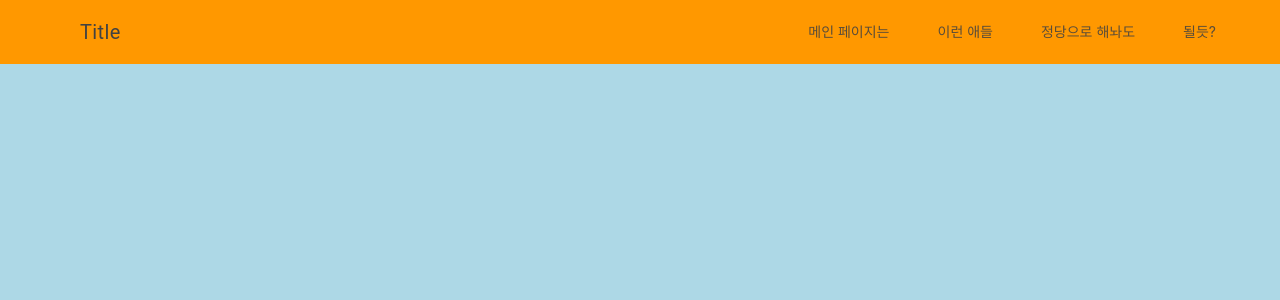
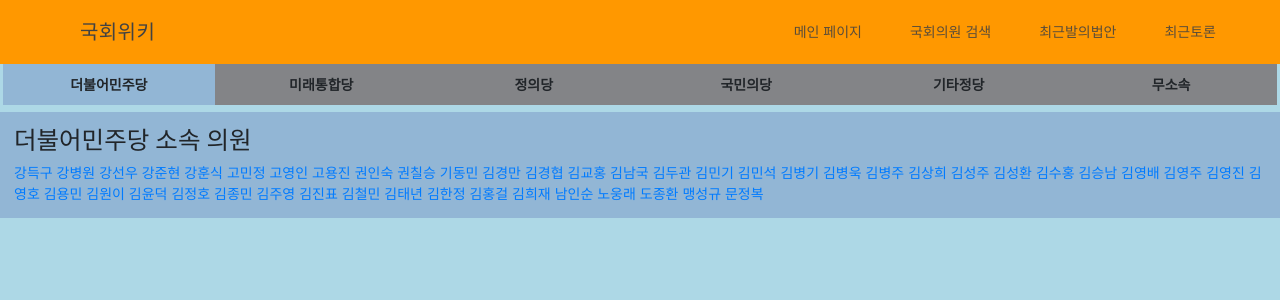
Before and after one commit to jangyeongjun/jungchiwiki, a Django app: page / in a window 1280 px wide. Shown: the top 300 px of the page. Run offline with Django 3.2, Linux system fonts and the light colour scheme; some libraries are stand-ins or nearby versions.

Commit message:
main.html complete

```diff
--- a/feedpage/static/feedpage/style.css
+++ b/feedpage/static/feedpage/style.css
@@ -1,3 +1,39 @@
 body  {
 	background-color:  lightblue;
 }
+.tabs {
+  display: flex;
+  flex-wrap: wrap;
+  justify-content: center;
+}
+.tabs label {
+  width:16.6%;
+  order: 1;
+  display: block;
+  padding:10px 0px;
+  text-align:center;
+  cursor: pointer;
+  background: #838487;
+  font-weight: bold;
+  transition: background ease 0.2s;
+
+}
+/*박스배경*/
+.tabs .tab {
+  order: 99;
+  flex-grow: 1;
+  width: 100%;
+  display: none;
+  padding: 1rem;
+  background: #92B6D5;
+}
+.tabs input[type="radio"] {
+  display: none;
+}
+/*탭 눌렀을때 컬러*/
+.tabs input[type="radio"]:checked + label {
+  background: #92B6D5;
+}
+.tabs input[type="radio"]:checked + label + .tab {
+  display: block;
+}
--- a/feedpage/templates/base.html
+++ b/feedpage/templates/base.html
@@ -5,7 +5,7 @@
 <html>
     <head>
         <meta charset="utf-8">
-        <title>snulion</title>
+        <title>국회위키</title>
         <link rel="stylesheet" href="https://fonts.googleapis.com/icon?family=Material+Icons">
         <link rel="stylesheet" href="https://code.getmdl.io/1.3.0/material.orange-amber.min.css">
         <link rel="stylesheet" href="https://stackpath.bootstrapcdn.com/bootstrap/4.5.0/css/bootstrap.min.css" integrity="sha384-9aIt2nRpC12Uk9gS9baDl411NQApFmC26EwAOH8WgZl5MYYxFfc+NcPb1dKGj7Sk" crossorigin="anonymous">
@@ -20,15 +20,15 @@
             <header class="mdl-layout__header mdl-layout__header--scroll">
                 <div class="mdl-layout__header-row">
                     <!-- Title -->
-                    <span class="mdl-layout-title">Title</span>
+                    <span class="mdl-layout-title">국회위키</span>
                     <!-- Add spacer, to align navigation to the right -->
                     <div class="mdl-layout-spacer"></div>
                     <!-- Navigation -->
                     <nav class="mdl-navigation">
-                        <a class="mdl-navigation__link" href="">메인 페이지는</a>
-                        <a class="mdl-navigation__link" href="">이런 애들</a>
-                        <a class="mdl-navigation__link" href="">정당으로 해놔도</a>
-                        <a class="mdl-navigation__link" href="">될듯?</a>
+                        <a class="mdl-navigation__link" href="">메인 페이지</a>
+                        <a class="mdl-navigation__link" href="">국회의원 검색</a>
+                        <a class="mdl-navigation__link" href="">최근발의법안</a>
+                        <a class="mdl-navigation__link" href="">최근토론</a>
                     </nav>
                 </div>
             </header>
@@ -42,7 +42,10 @@
                 </nav>
             </div>
             <main class="mdl-layout__content">
-                <div class="page-content"><!-- Your content goes here --></div>
+                <div class="page-content">
+                    {% block content %}
+                    {% endblock %}
+                </div>
             </main>
         </div>
     </body>
--- a/feedpage/templates/feedpage/main.html
+++ b/feedpage/templates/feedpage/main.html
@@ -1,6 +1,89 @@
 {% extends 'base.html' %}
 
 {% block content %}
-    <h>fdsfsdf</h>
-     <h>fdsfsdf</h>
+<div class="tabs">
+    <input type="radio" name="tabs" id="tabone" checked="checked">
+    <label for="tabone">더불어민주당</label>
+      <div class="tab">
+        <h3>더불어민주당 소속 의원</h3>
+        <a href="">강득구</a>
+        <a href="">강병원</a>
+        <a href="">강선우</a>
+        <a href="">강준현</a>
+        <a href="">강훈식</a>
+        <a href="">고민정</a>
+        <a href="">고영인</a>
+        <a href="">고용진</a>
+        <a href="">권인숙</a>
+        <a href="">권칠승</a>
+        <a href="">기동민</a>
+        <a href="">김경만</a>
+        <a href="">김경협</a>
+        <a href="">김교홍</a>
+        <a href="">김남국</a>
+        <a href="">김두관</a>
+        <a href="">김민기</a>
+        <a href="">김민석</a>
+        <a href="">김병기</a>
+        <a href="">김병욱</a>
+        <a href="">김병주</a>
+        <a href="">김상희</a>
+        <a href="">김성주</a>
+        <a href="">김성환</a>
+        <a href="">김수홍</a>
+        <a href="">김승남</a>
+        <a href="">김영배</a>
+        <a href="">김영주</a>
+        <a href="">김영진</a>
+        <a href="">김영호</a>
+        <a href="">김용민</a>
+        <a href="">김원이</a>
+        <a href="">김윤덕</a>
+        <a href="">김정호</a>
+        <a href="">김종민</a>
+        <a href="">김주영</a>
+        <a href="">김진표</a>
+        <a href="">김철민</a>
+        <a href="">김태년</a>
+        <a href="">김한정</a>
+        <a href="">김홍걸</a>
+        <a href="">김희재</a>
+        <a href="">남인순</a>
+        <a href="">노웅래</a>
+        <a href="">도종환</a>
+        <a href="">맹성규</a>
+        <a href="">문정복</a>
+
+      </div>
+    <input type="radio" name="tabs" id="tabtwo">
+    <label for="tabtwo">미래통합당</label>
+      <div class="tab">
+        <h3>미래통합당 소속 의원</h3>
+        <p>hello1</p>
+      </div>
+    <input type="radio" name="tabs" id="tabthree">
+    <label for="tabthree">정의당</label>
+      <div class="tab">
+        <h3>정의당 소속 의원</h3>
+        <p>hello1</p>
+      </div>
+    <input type="radio" name="tabs" id="tabfour">
+    <label for="tabfour">국민의당</label>
+      <div class="tab">
+        <h3>국민의당 소속 의원</h3>
+        <p>hello1</p>
+      </div>
+    <input type="radio" name="tabs" id="tabfive">
+    <label for="tabfive">기타정당</label>
+      <div class="tab">
+        <h3>기타정당 소속 의원</h3>
+        <p>hello1</p>
+      </div>
+    <input type="radio" name="tabs" id="tabsix">
+    <label for="tabsix">무소속</label>
+      <div class="tab">
+        <h3>무소속 의원</h3>
+        <p>hello1</p>
+      </div>
+</div>
 {% endblock content %}
--- a/feedpage/urls.py
+++ b/feedpage/urls.py
@@ -4,6 +4,6 @@ from feedpage import views
 
 urlpatterns = [
     path('', views.main, name='main'),
-    path('', views.search, name='search'),
-    path('', views.politician, name='politician'),
+    #path('', views.search, name='search'),
+    #path('', views.politician, name='politician'),
 ]
```
